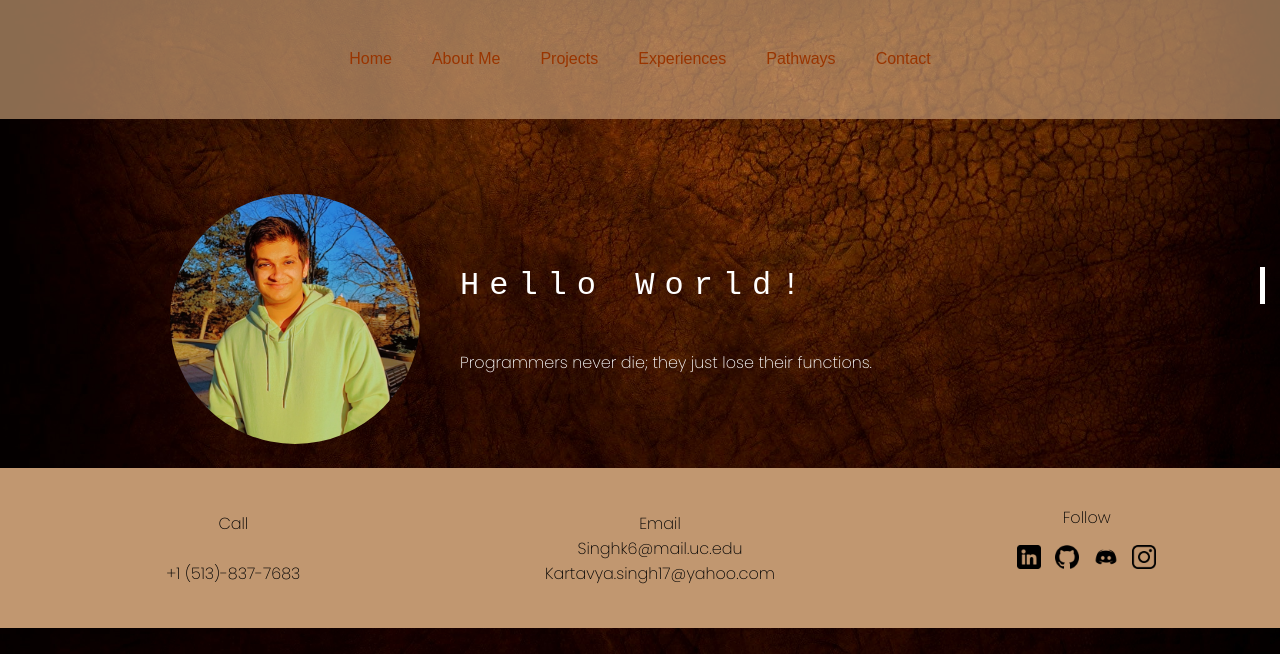
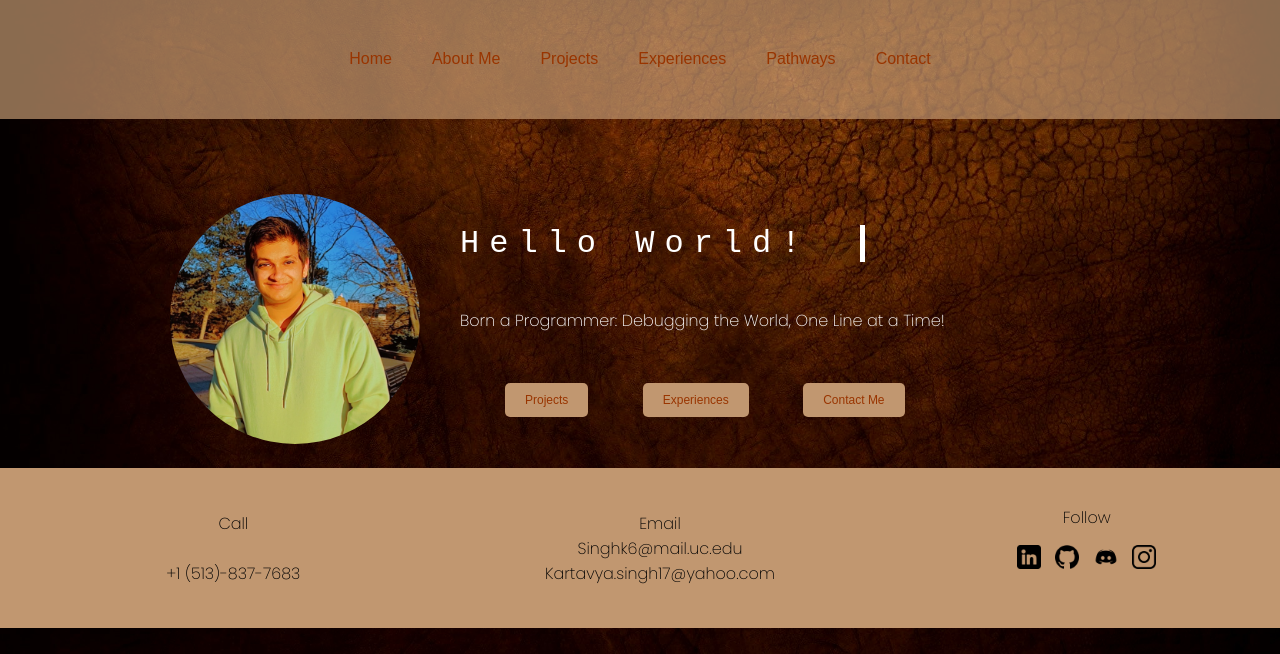
Before and after one commit to Kartavya904/Kartavya-Portfolio, a Flask app: page / in a window 1280 px wide. Shown: the part 146-800 px from the top of the page. Run offline with Flask 3, Linux system fonts and the light colour scheme.

Commit message:
Home Page Completed

```diff
--- a/static/styleHome.css
+++ b/static/styleHome.css
@@ -34,7 +34,7 @@
     display: inline-block;
     color: white;
     position: relative;
-    width: 100%;
+    width: 50%;
     white-space: nowrap;
     overflow: hidden;
     animation:
@@ -56,3 +56,21 @@
     font-weight: 200;
     font-size: 16px;
 }
+
+.nav-sub-button {
+    background-color: #C19770;
+    color: #993500;
+    border: none;
+    margin-top: 50px;
+    margin-left: 45px;
+    padding: 10px 20px;
+    border-radius: 5px;
+    cursor: pointer;
+    font-family: 'Minima', sans-serif;
+    font-size: 12px;
+    transition: background-color 0.3s, color 0.3s;
+
+    &:hover {
+        background-color: #FFFCCC;
+    }
+}
--- a/templates/Home.html
+++ b/templates/Home.html
@@ -16,8 +16,11 @@ Portfolio - Kartavya Singh
         </div>
         <div><br><br></div>
         <div class="Comment">
-            <span>Programmers never die; they just lose their functions.</span>
+            <span>Born a Programmer: Debugging the World, One Line at a Time!</span>
         </div>
+        <button id="projectsButton" class="nav-sub-button" onclick="goToPage('Projects')">Projects</button>
+        <button id="experiencesButton" class="nav-sub-button" onclick="goToPage('Experiences')">Experiences</button>
+        <button id="contactButton" class="nav-sub-button" onclick="goToPage('Contact')">Contact Me</button>
     </div>
 </div>
 <script>
--- a/templates/index.html
+++ b/templates/index.html
@@ -25,7 +25,7 @@
                 <button id="homeButton" class="nav-button" onclick="goToPage('Home')">Home</button>
                 <button id="aboutButton" class="nav-button" onclick="goToPage('About_Me')">About Me</button>
                 <button id="projectsButton" class="nav-button" onclick="goToPage('Projects')">Projects</button>
-                <button id="experienceButton" class="nav-button" onclick="goToPage('Experiences')">Experiences</button>
+                <button id="experiencesButton" class="nav-button" onclick="goToPage('Experiences')">Experiences</button>
                 <button id="moreButton" class="nav-button" onclick="goToPage('Pathways')">Pathways</button>
                 <button id="contactButton" class="nav-button" onclick="goToPage('Contact')">Contact</button>
             </div>
```
Also changed, not shown: extra.txt (+7 -0 lines).
